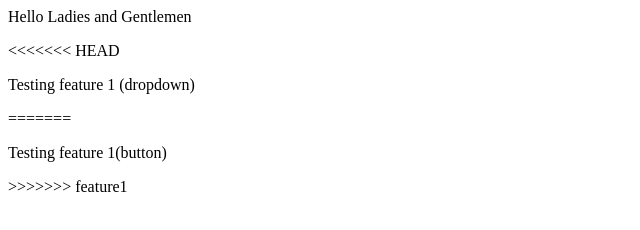
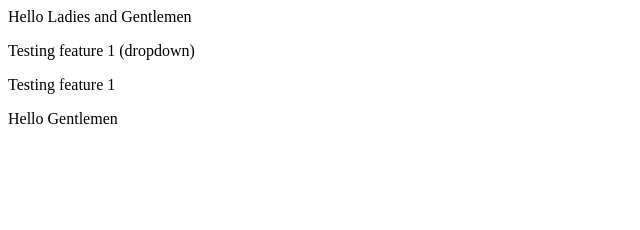
Before and after one commit to Mr-HarshMane/localRepo, a plain HTML site: page index.html in a window 1280 px wide. Shown: the whole page, without its empty margins (0-640 px from the left). Drawn offline with Linux system fonts and the light colour scheme.

Commit message:
added hello gentlemen

```diff
--- a/index.html
+++ b/index.html
@@ -1,6 +1,5 @@
 <p>Hello Ladies and Gentlemen</p>
-<<<<<<< HEAD
 <p>Testing feature 1 (dropdown)</p>
-=======
-<p>Testing feature 1(button)</p>
->>>>>>> feature1
+<p>Testing feature 1</p>
+
+<p>Hello Gentlemen</p>
```
